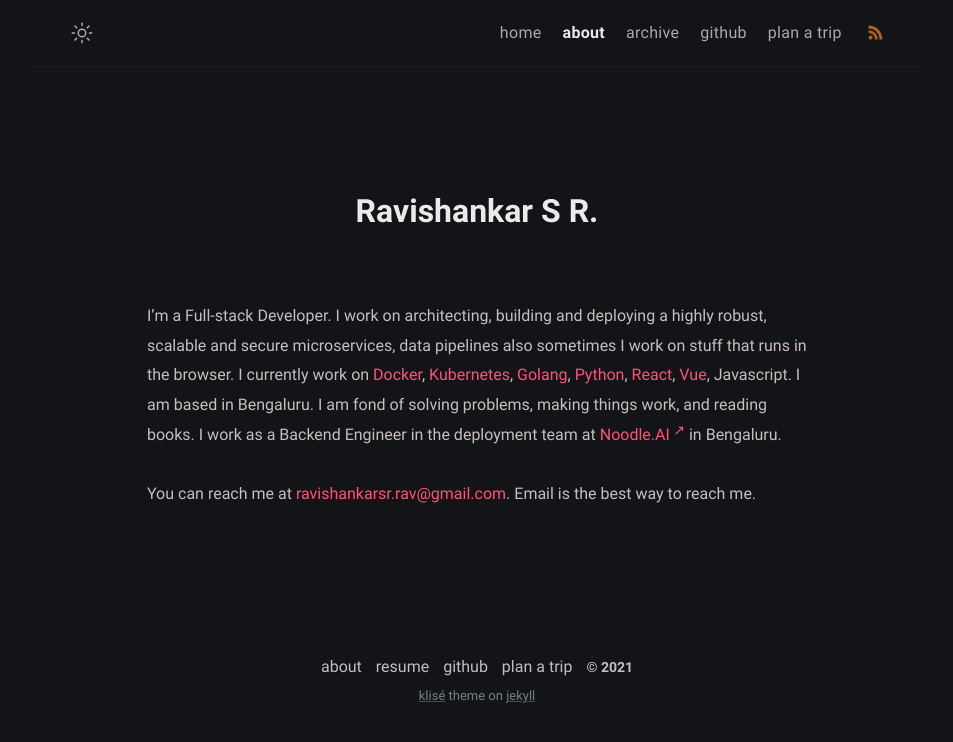
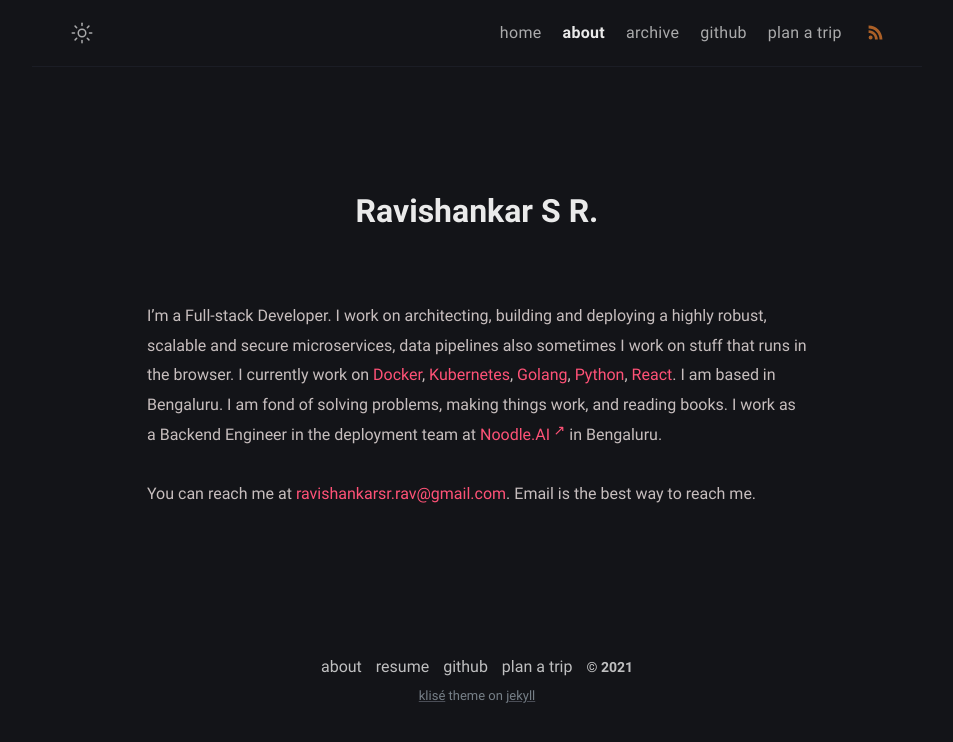
Before and after one commit to ravishankarsrrav/klise-ravishankar, a Jekyll site: the page built from about.md, in a window 1280 px wide. Shown: the top 742 px of the page, without its empty margins (163-1116 px from the left). Built offline with Jekyll 4.4.1, drawn with Linux system fonts in a browser that asks for light colours.

Commit message:
Update about.md

```diff
--- a/about.md
+++ b/about.md
@@ -6,6 +6,6 @@
 comments: false
 ---
 
-I’m a Full-stack Developer. I work on architecting, building and deploying a highly robust, scalable and secure microservices, data pipelines also sometimes I work on stuff that runs in the browser. I currently work on [Docker](https://docker.com), [Kubernetes](https://kubernetes.io), [Golang](https://golang.org/), [Python](https://www.python.org/), [React](https://reactjs.org/), [Vue](https://vuejs.org/), Javascript. I am based in Bengaluru. I am fond of solving problems, making things work, and reading books. I work as a Backend Engineer in the deployment team at  <a class="about-me-link" href="https://noodle.ai"  target="_blank">Noodle.AI</a> in Bengaluru.
+I’m a Full-stack Developer. I work on architecting, building and deploying a highly robust, scalable and secure microservices, data pipelines also sometimes I work on stuff that runs in the browser. I currently work on [Docker](https://docker.com), [Kubernetes](https://kubernetes.io), [Golang](https://golang.org/), [Python](https://www.python.org/), [React](https://reactjs.org/). I am based in Bengaluru. I am fond of solving problems, making things work, and reading books. I work as a Backend Engineer in the deployment team at  <a class="about-me-link" href="https://noodle.ai"  target="_blank">Noodle.AI</a> in Bengaluru.
 
 You can reach me at <a class="link" href="mailto:ravishankarsr.rav@gmail.com">ravishankarsr.rav@gmail.com</a>. Email is the best way to reach me.
```
